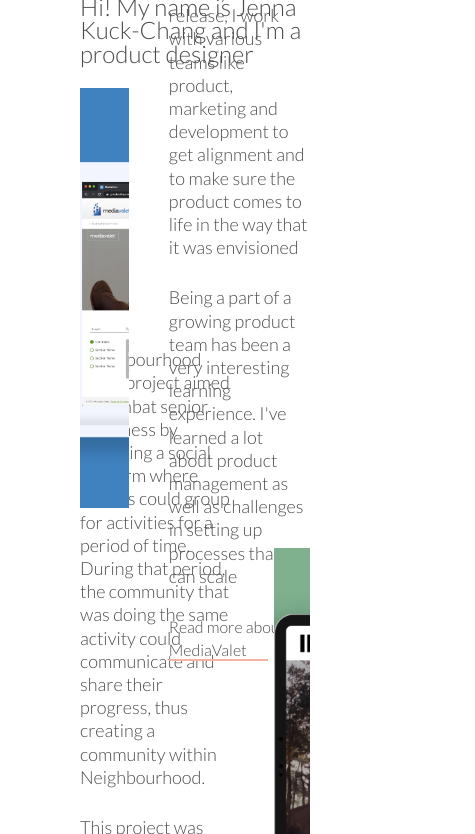
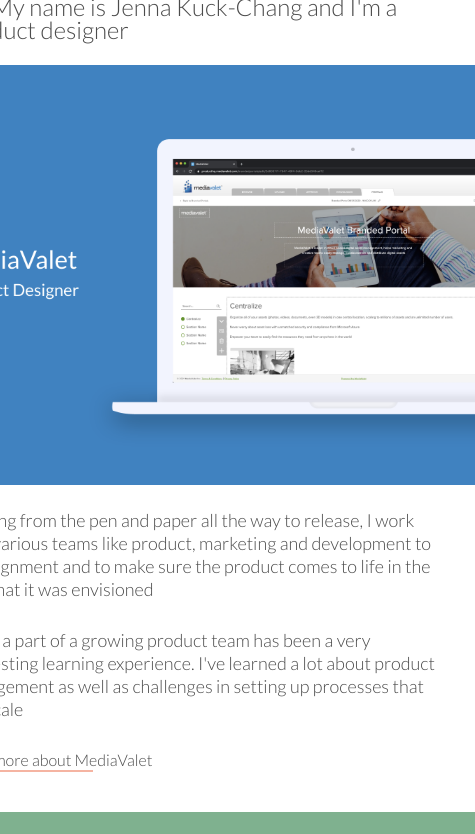
Before and after one commit to Jedeu/jenna-kc, a Gatsby site: page /work in a window 390 px wide. Shown: the part 92-926 px from the top of the page, 475 px wide, since content can reach past the window. Built offline with nearby package versions, Linux system fonts and the light colour scheme; Gatsby itself is replaced by a stand-in of ours.

Commit message:
Change padding on headers within MediaValet. Add home page responsiveness minus 320px

```diff
--- a/src/components/PicParagraphContainer.js
+++ b/src/components/PicParagraphContainer.js
@@ -8,10 +8,29 @@
   & div:nth-child(2) {
     margin-left: 2.5em;
   }
+
+  @media(max-width:1023px) {
+    flex-direction: column;
+    align-items: center;
+
+    & div:nth-child(2) {
+      margin-left: 0;
+      margin-top: 24px;
+    }
+
+    ${({ shouldReverse }) => shouldReverse && `
+      flex-direction: column-reverse;
+
+      & div:nth-child(2) {
+        margin-top: 0;
+        margin-bottom: 24px;
+      }
+    `}
+  }
 `;
 
-const PicParagraphContainer = ({ children }) => (
- <StyledExperienceRow>
+const PicParagraphContainer = ({ children, shouldReverse }) => (
+ <StyledExperienceRow shouldReverse={shouldReverse} >
      {children}
  </StyledExperienceRow>
 )
--- a/src/components/header.js
+++ b/src/components/header.js
@@ -12,6 +12,18 @@
   margin-right: auto;
   max-width: 1440px;
   height: 64px;
+
+  @media(max-width: 1024px) {
+    padding: 24px 40px;
+  }
+
+  @media(max-width: 1023px) {
+    padding: 24px 0;
+  }
+
+  @media(max-width:590px) {
+    padding: 24px 40px;
+  }
 `;
 
 const StyledLinksContainer = styled.div`
--- a/src/pages/work/index.js
+++ b/src/pages/work/index.js
@@ -12,16 +12,48 @@
   margin-bottom: 1.5em;
 `;
 
+const StyledContainer = styled.div`
+  padding: 0 80px;
+
+  @media(max-width: 1024px) {
+    padding: 0 40px;
+  }
+
+  @media(max-width: 1023px) {
+    padding: 0 40px;
+    display: flex;
+    flex-direction: column;
+    align-items: center;
+  }
+`;
+
+const StyledGreeting = styled.p`
+  font-size: 1.5em;
+
+  @media(max-width:1023px) {
+    width: 560px;
+  }
+
+  @media(max-width:590px) {
+    padding: 0 40px;
+  }
+`;
+
+const StyledImage = styled(Img)`
+  flex-shrink: 0;
+`;
+
 const StyledDescription = styled.div`
-  max-width: 629px;
+  max-width: 680px;
   max-height: 420px;
   display: flex;
   flex-direction: column;
   justify-content: center;
   align-items: flex-start;
 
-  @media(max-width: 1024px) {
-    width: 24px 40px;
+  @media(max-width:1023px) {
+    width: 560px;
+    padding: 0 40px;
   }
 `;
 
@@ -77,10 +109,10 @@
   return (
     <Layout>
       <SEO title="Home" />
-      <div style={{ padding: '0 80px'}}>
-        <p style={{ fontSize: '1.5em' }}>Hi! My name is Jenna Kuck-Chang and I'm a product designer</p>
+      <StyledContainer>
+        <StyledGreeting>Hi! My name is Jenna Kuck-Chang and I'm a product designer</StyledGreeting>
         <PicParagraphContainer>
-          <Img fixed={coverImgs.mediaValet.childImageSharp.fixed}/>
+          <StyledImage fixed={coverImgs.mediaValet.childImageSharp.fixed}/>
           <StyledDescription>
             <StyledParagraph>
               Starting from the pen and paper all the way to release, I work with various teams like
@@ -93,22 +125,20 @@
             <StyledLink to='/work/mediavalet'>Read more about MediaValet</StyledLink>
           </StyledDescription>
         </PicParagraphContainer>
-        <PicParagraphContainer>
+        <PicParagraphContainer shouldReverse>
           <StyledDescription>
             <StyledParagraph>
-              Neighbourhood was a project aimed to combat senior loneliness by providing a social platform where seniors could group for activities
-              for a period of time. During that period, the community that was doing the same activity could communicate and share their progress,
-              thus creating a community within Neighbourhood.
+              Neighbourhood was a project aimed to combat senior loneliness by providing a social platform where seniors would participate in an activity group for a period of time.
             </StyledParagraph>
             <StyledParagraph>
               This project was designed for a specific user group that had specific user needs. Since this isn’t a user group I’m familiar with, learning about accessibility and user testing were a huge part of this project.
             </StyledParagraph>
             <StyledLink to='/work/neighbourhood'>Read more about Neighbourhood</StyledLink>
           </StyledDescription>
-          <Img fixed={coverImgs.neighbourhood.childImageSharp.fixed}/>
+          <StyledImage fixed={coverImgs.neighbourhood.childImageSharp.fixed}/>
         </PicParagraphContainer>
         <PicParagraphContainer>
-          <Img fixed={coverImgs.electronicArts.childImageSharp.fixed}/>
+          <StyledImage fixed={coverImgs.electronicArts.childImageSharp.fixed}/>
           <StyledDescription>
             <p>
               For EA's redesign of the website, they needed to find assets like logos and hero images for all EA games
@@ -121,7 +151,7 @@
             <StyledLink to='/work/electronic-arts'>Read more about EA</StyledLink>
           </StyledDescription>
         </PicParagraphContainer>
-      </div>
+      </StyledContainer>
     </Layout>
   )
 }
```
Also changed, not shown: src/pages/about.js (+10 -2 lines), src/pages/work/mediavalet.js (+4 -6 lines).
